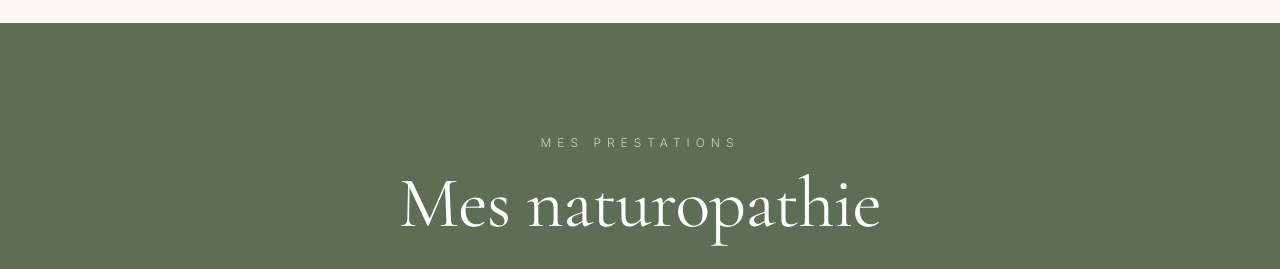
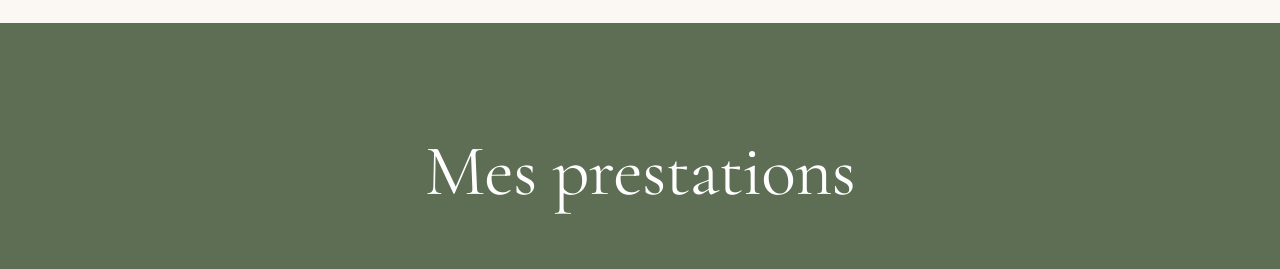
Before and after one commit to Samuelbcl/florence, a Next.js app: page / in a window 1280 px wide. Shown: the part 2680-2949 px from the top of the page. Built offline with nearby package versions, Linux system fonts and the light colour scheme; grey boxes are pictures that could not be loaded.

Commit message:
Section prestations home : titre 'Mes prestations' au lieu de 'Mes naturopathie'
Co-Authored-By: Claude Opus 4.7 (1M context) <noreply@anthropic.com>

```diff
--- a/src/app/page.tsx
+++ b/src/app/page.tsx
@@ -234,11 +234,8 @@ export default function Home() {
       <section className="bg-primary-dark text-white py-14 md:py-28">
         <div className="max-w-7xl mx-auto px-5 md:px-6">
           <div className="text-center mb-10 md:mb-16">
-            <p className="text-[10px] md:text-xs tracking-[0.3em] md:tracking-[0.5em] uppercase text-white/70 mb-3 md:mb-4">
+            <h2 className="font-script text-4xl sm:text-5xl md:text-7xl text-white leading-none">
               Mes prestations
-            </p>
-            <h2 className="font-script text-4xl sm:text-5xl md:text-7xl text-white leading-none">
-              Mes naturopathie
             </h2>
           </div>
 
```
